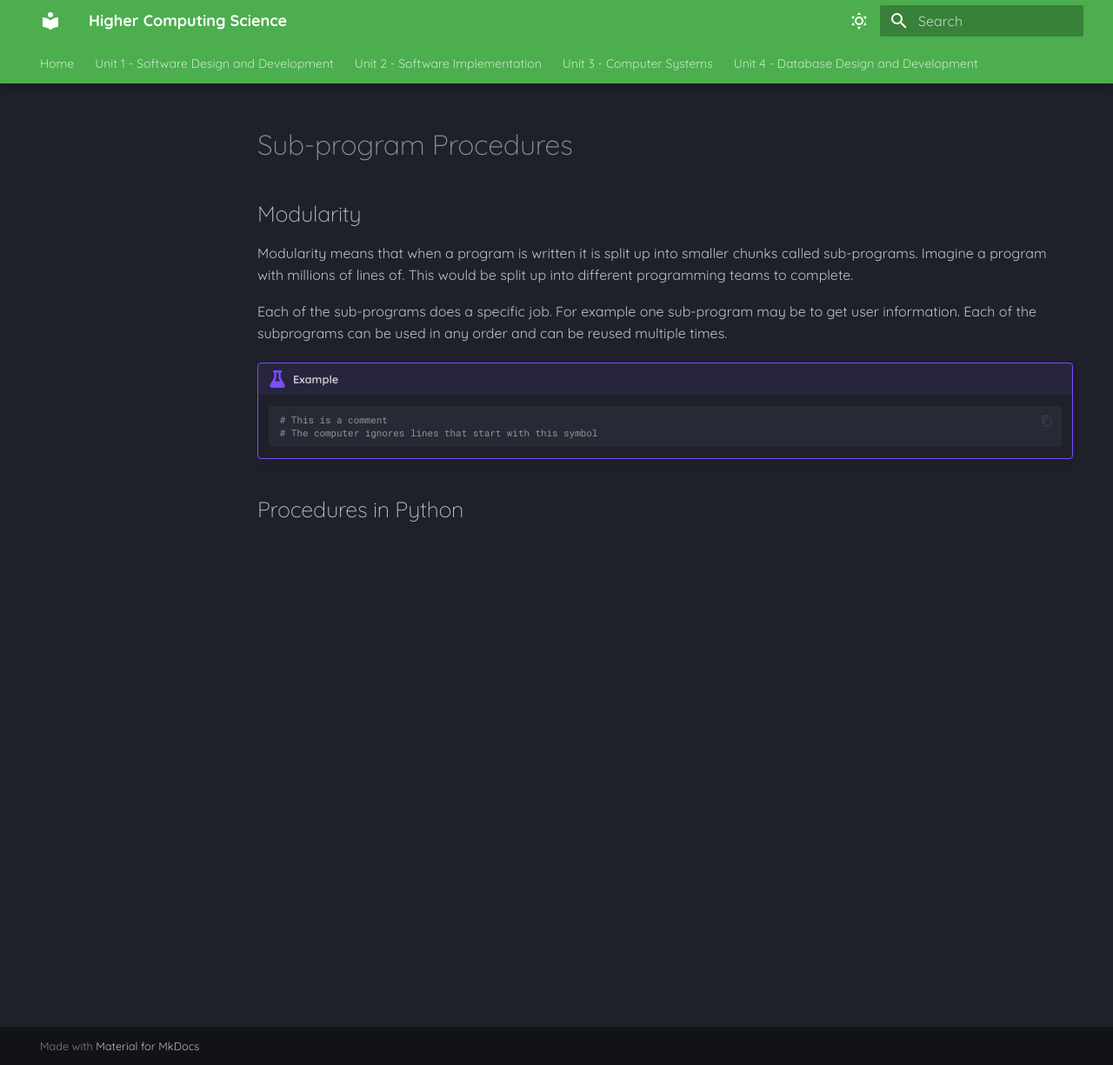
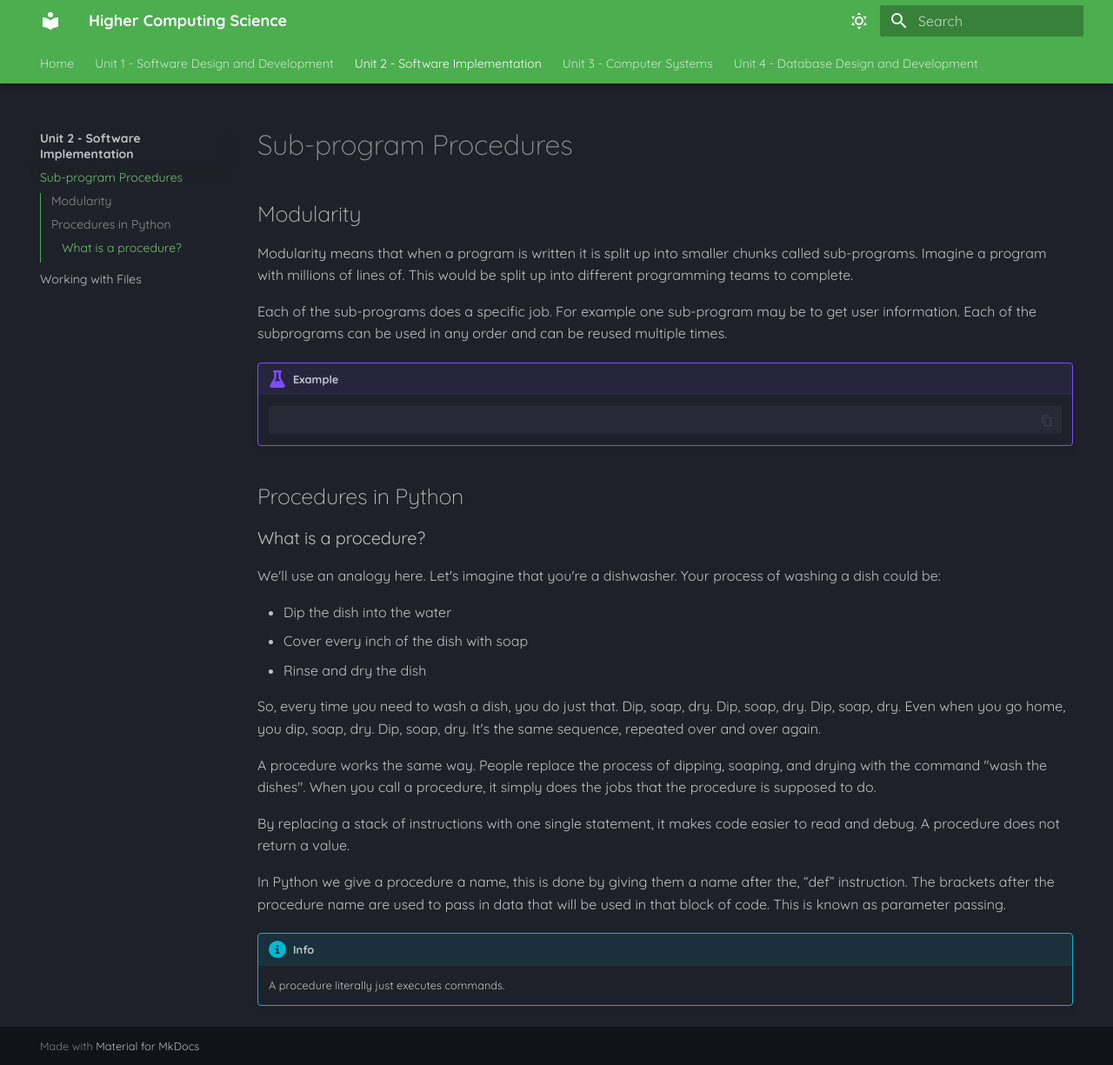
Before and after one commit to Mr-Wood-CS/Higher-Computing-Science-MD-Files, an MkDocs documentation site: the page built from docs/SI/01-Sub-Program Procedures.md, in a window 1280 px wide and 1225 px high. Shown: the whole window at 87% size. Built offline with MkDocs 1.6.1 and Material for MkDocs 9.7.7, drawn with Linux system fonts in a browser that asks for light colours.

Commit message:
Web Update

````diff
--- a/docs/SI/01-Sub-Program Procedures.md
+++ b/docs/SI/01-Sub-Program Procedures.md
@@ -8,8 +8,25 @@ Each of the sub-programs does a specific job. For example one sub-program may be
 
 !!! example
 	```Python
-	# This is a comment
-	# The computer ignores lines that start with this symbol
+
 	```
 
 ## Procedures in Python
+
+### What is a procedure?
+We'll use an analogy here. Let's imagine that you're a dishwasher. Your process of washing a dish could be:
+
+- Dip the dish into the water
+- Cover every inch of the dish with soap
+- Rinse and dry the dish
+
+So, every time you need to wash a dish, you do just that. Dip, soap, dry. Dip, soap, dry. Dip, soap, dry. Even when you go home, you dip, soap, dry. Dip, soap, dry. It's the same sequence, repeated over and over again.
+
+A procedure works the same way. People replace the process of dipping, soaping, and drying with the command "wash the dishes". When you call a procedure, it simply does the jobs that the procedure is supposed to do.
+
+By replacing a stack of instructions with one single statement, it makes code easier to read and debug. A procedure does not return a value.
+
+In Python we give a procedure a name, this is done by giving them a name after the, “def” instruction. The brackets after the procedure name are used to pass in data that will be used in that block of code. This is known as parameter passing.
+
+!!! info
+	A procedure literally just executes commands.
--- a/mkdocs.yml
+++ b/mkdocs.yml
@@ -9,8 +9,8 @@ nav:
       - Software Implementation: 'SDD/04-Software-Implementation.md'
     - Unit 2 - Software Implementation:
       - SI/index.md
-      - Input and Output: 'SI/01-Input-and-Output.md'
-      - Variables and Data Types: 'SI/02-Variables-and-Data-Types.md'
+      - Sub-program Procedures: 'SI/01-Sub-Program Procedures.md'
+      - Working with Files: 'SI/02-Working-with-Files.md'
     - Unit 3 - Computer Systems:
       - CS/index.md
     - Unit 4 - Database Design and Development:
````
Also changed, not shown: docs/index.md (+5 -5 lines), docs/SI/02-Working-with-Files.md (renamed from docs/SI/02-Variables-and-Data-Types.md).
